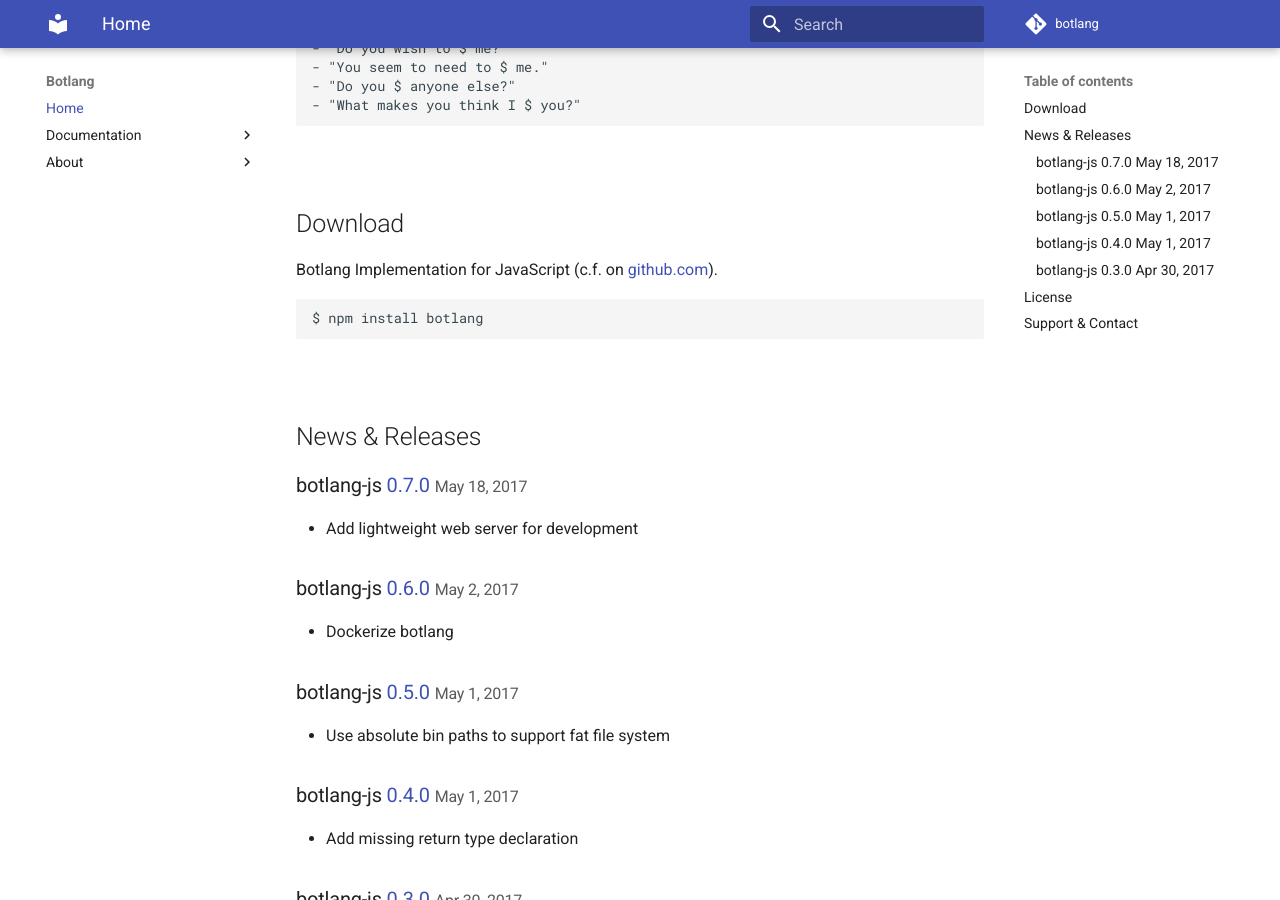
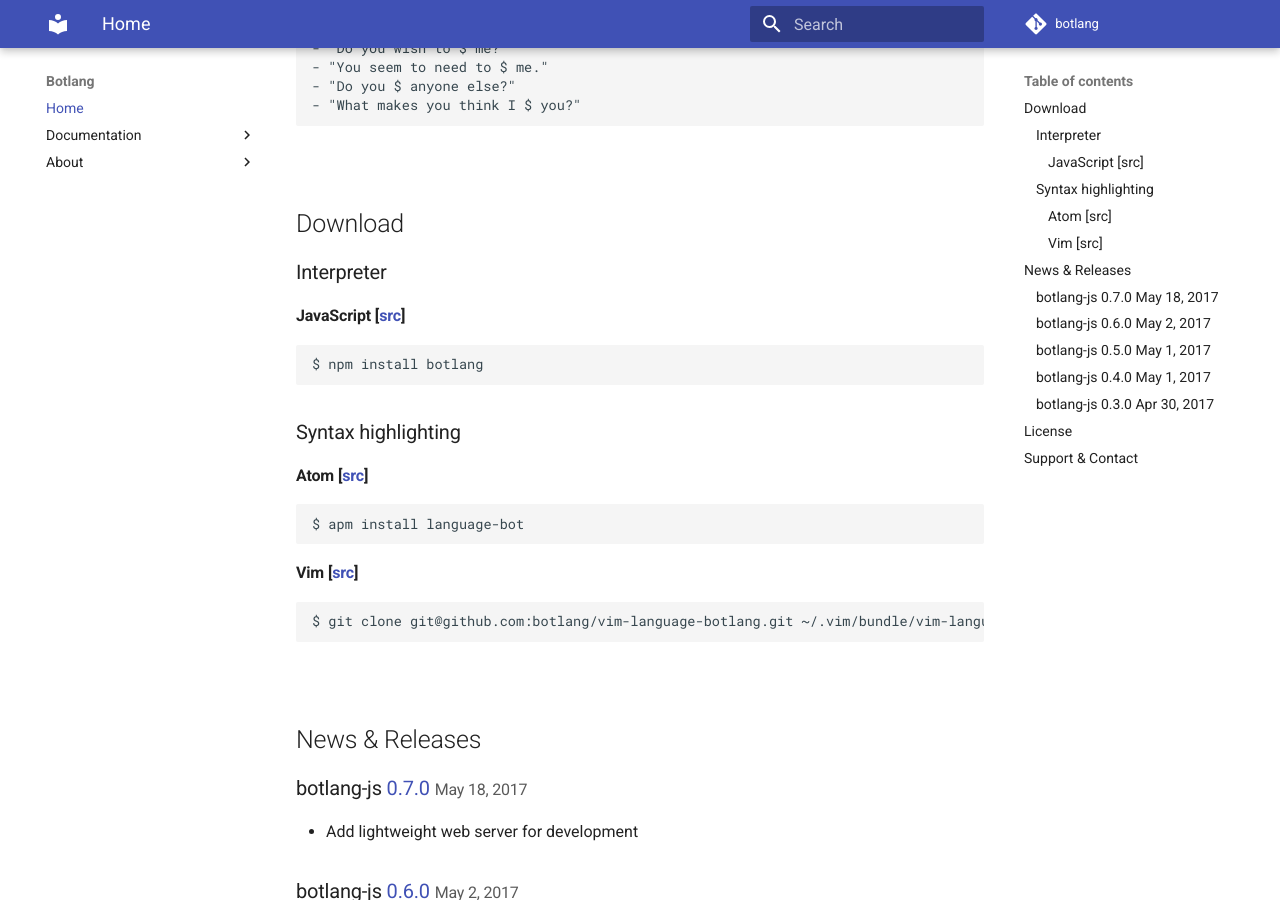
Before and after one commit to botlang/org.botlang, an MkDocs documentation site: the page built from docs/index.md, in a window 1280 px wide and 900 px high, scrolled down 256 px. Built offline with MkDocs 1.6.1 and Material for MkDocs 9.7.7, drawn with Linux system fonts in a browser that asks for light colours; emoji names are drawn with the system emoji font; old or Windows-style settings are respelled for this version of MkDocs.

Commit message:
Add syntax highlighting plugins

````diff
--- a/docs/index.md
+++ b/docs/index.md
@@ -14,10 +14,23 @@
 
 ## Download
 
-Botlang Implementation for JavaScript (c.f. on [github.com](https://github.com/botlang/botlang-js)).
+### Interpreter
 
+#### JavaScript [[src](https://github.com/botlang/botlang-js)]
 ```sh
 $ npm install botlang
+```
+
+### Syntax highlighting
+
+#### Atom [[src](https://github.com/botlang/atom-language-botlang)]
+```sh
+$ apm install language-bot
+```
+
+#### Vim [[src](https://github.com/botlang/vim-language-botlang)]
+```sh
+$ git clone git@github.com:botlang/vim-language-botlang.git ~/.vim/bundle/vim-language-botlang
 ```
 
 ## News & Releases
````
